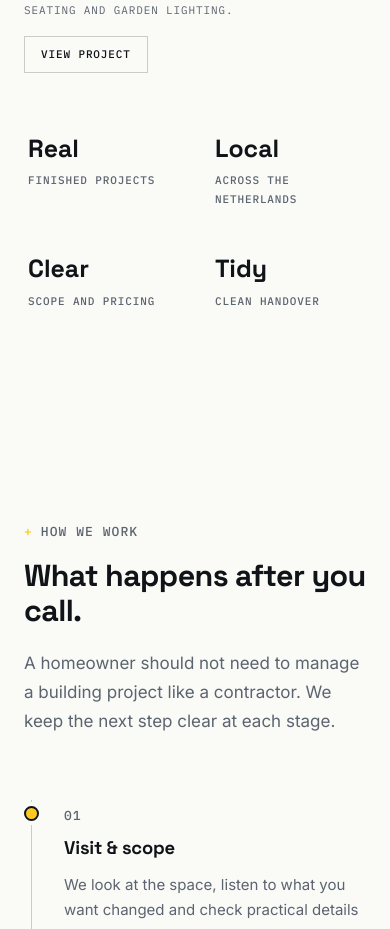
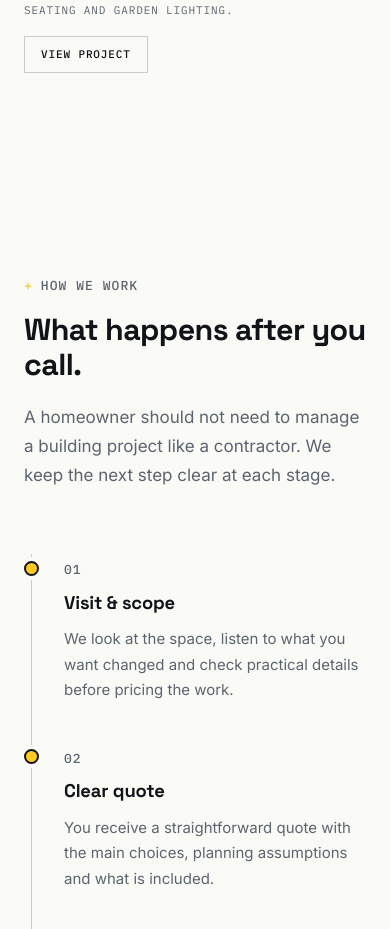
Before and after one commit to muazhurani/onpoint-bouw, a Next.js app: page /en in a window 390 px wide. Shown: the part 6480-7409 px from the top of the page. Built offline with nearby package versions, Linux system fonts and the light colour scheme.

Commit message:
small change

```diff
--- a/app/components/Projects.tsx
+++ b/app/components/Projects.tsx
@@ -55,18 +55,6 @@ export default function Projects() {
           ))}
         </div>
 
-        <dl className="mt-14 grid grid-cols-2 gap-x-8 gap-y-8 wide:grid-cols-4">
-          {copy.readouts.map((item) => (
-            <div key={item.label} className="px-1 py-2">
-              <dd className="font-display text-[clamp(1.55rem,2.6vw,2.25rem)] font-bold leading-none text-ink">
-                {item.value}
-              </dd>
-              <dt className="mt-2.5 font-mono text-[0.6875rem] font-medium uppercase tracking-[0.08em] text-slate">
-                {item.label}
-              </dt>
-            </div>
-          ))}
-        </dl>
       </div>
     </section>
   );
```
